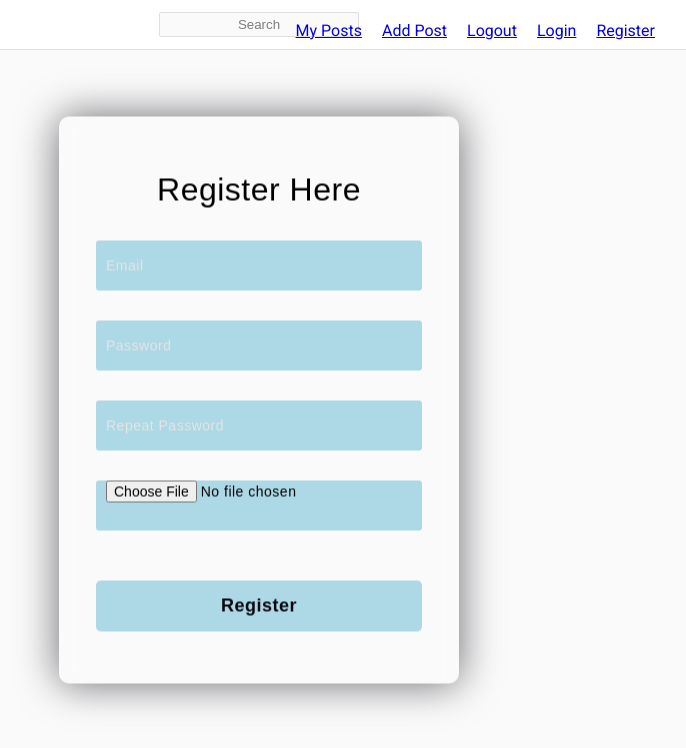
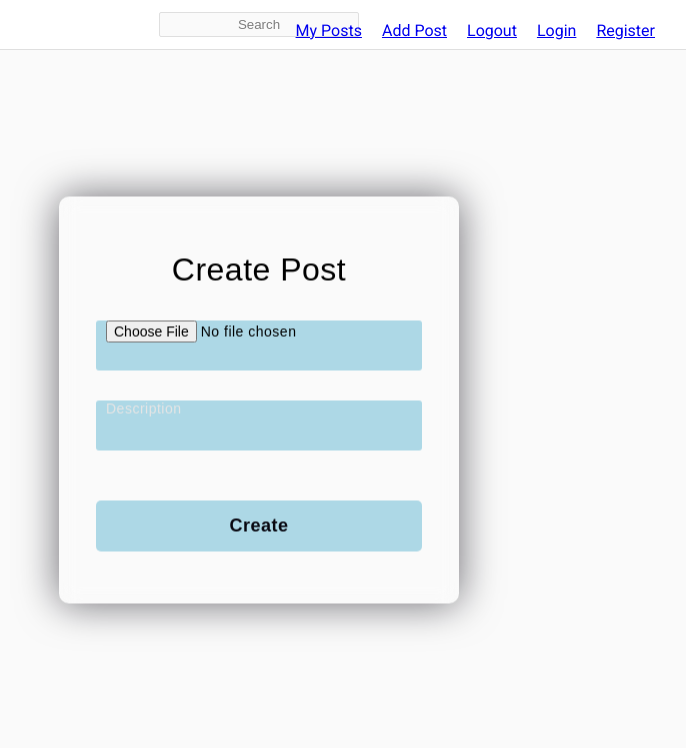
Before and after one commit to BorislavBenderov/social-media-app, a React (Create React App) app: page /create in a window 1280 px wide. Shown: the top 748 px of the page, without its empty margins (381-1067 px from the left). Built offline with nearby package versions, Linux system fonts and the light colour scheme.

Commit message:
Add create post component

```diff
--- a/src/App.js
+++ b/src/App.js
@@ -2,12 +2,13 @@ import { Nav } from './components/nav/Nav';
 import { Posts } from './components/post/Posts';
 import { Login } from './components/auth/Login';
 import { Register } from './components/auth/Register';
+import { CreatePost } from './components/create-edit/CreatePost';
 
 function App() {
   return (
     <div className="App">
      <Nav />
-     <Register />
+     <CreatePost />
     </div>
   );
 }
--- a/src/components/auth/Register.js
+++ b/src/components/auth/Register.js
@@ -8,8 +8,8 @@ export const Register = () => {
             <input type="password" placeholder="Password" id="password" name="password" />
             <label htmlFor="repeatPassword"></label>
             <input type="password" placeholder="Repeat Password" id="repeatPassword" name="repeatPassword" />
-            <label htmlFor="imageUrl"></label>
-            <input type="file" placeholder="Choose a file" id="imageUrl" name="imageUrl"/>
+            <label htmlFor="userImageUrl"></label>
+            <input type="file" placeholder="Choose a file" id="userImageUrl" name="userImageUrl"/>
             <button type="submit">Register</button>
         </form>
     );
--- /dev/null
+++ b/src/components/create-edit/CreatePost.js
@@ -0,0 +1,12 @@
+export const CreatePost = () => {
+    return (
+        <form className="auth">
+            <h3>Create Post</h3>
+            <label htmlFor="imageUrl"></label>
+            <input type="file" placeholder="Image" id="imageUrl" name="imageUrl" />
+            <label htmlFor="description"></label>
+            <textarea type="text" placeholder="Description" id="description" name="description" />
+            <button type="submit">Create</button>
+        </form>
+    );
+}
```
